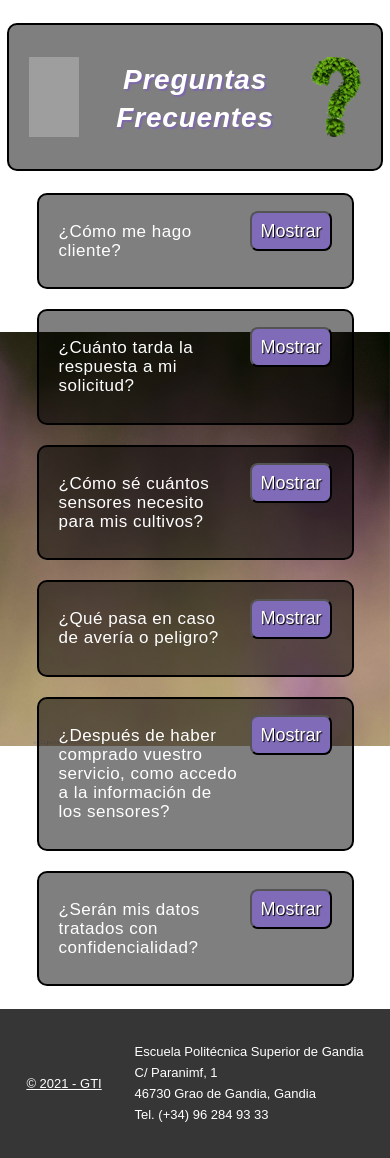
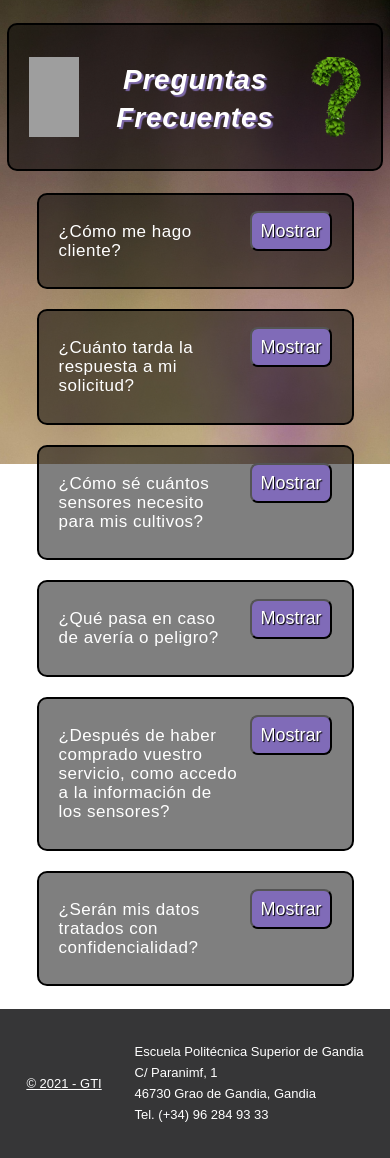
Before and after one commit to Sazzmubd/Proyecto-WEB, a PHP site: page /preguntasFrecuentes.html in a window 390 px wide. Shown: the part 81-1239 px from the top of the page. Run offline with PHP 8.4, Linux system fonts and the light colour scheme; grey boxes are pictures that could not be loaded.

Commit message:
background de preguntas frecuentes mal

```diff
--- a/src/app/css/preguntasFrecuentes-style.css
+++ b/src/app/css/preguntasFrecuentes-style.css
@@ -2,8 +2,7 @@ body {
 
     background-image: url("../ImagenesProyecto/30780-lavanda.jpg");
     height: 100%;
-    background-size: 170%;
-    background-position: right;
+    background-size: 100%;
 
     background-repeat: no-repeat;
 
@@ -157,6 +156,9 @@ main {
 }
 
 @media (max-width: 800px) {
+    .body{
+        background-size: 1000%;
+    }
 
     .container1{
         max-width: 70%;
```
Also changed, not shown: src/app/ImagenesProyecto/30780-lavanda.jpg.
